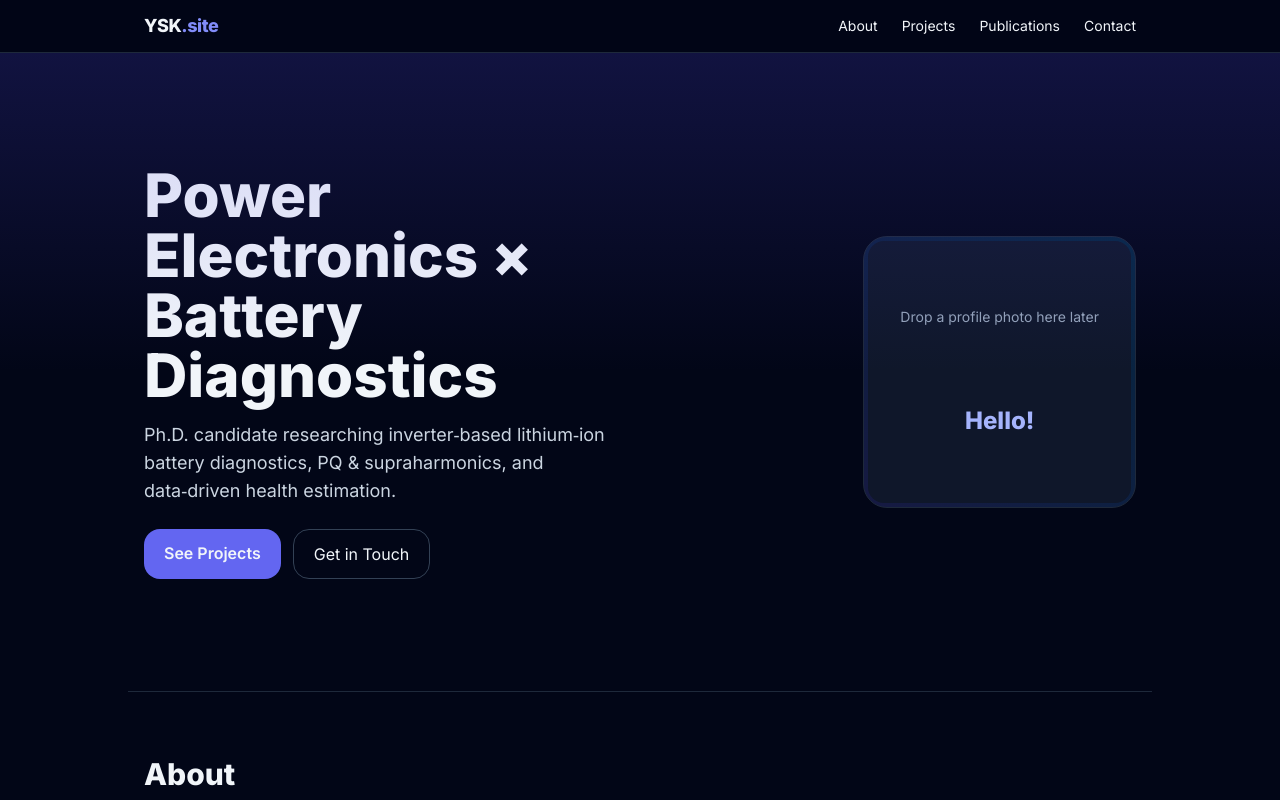
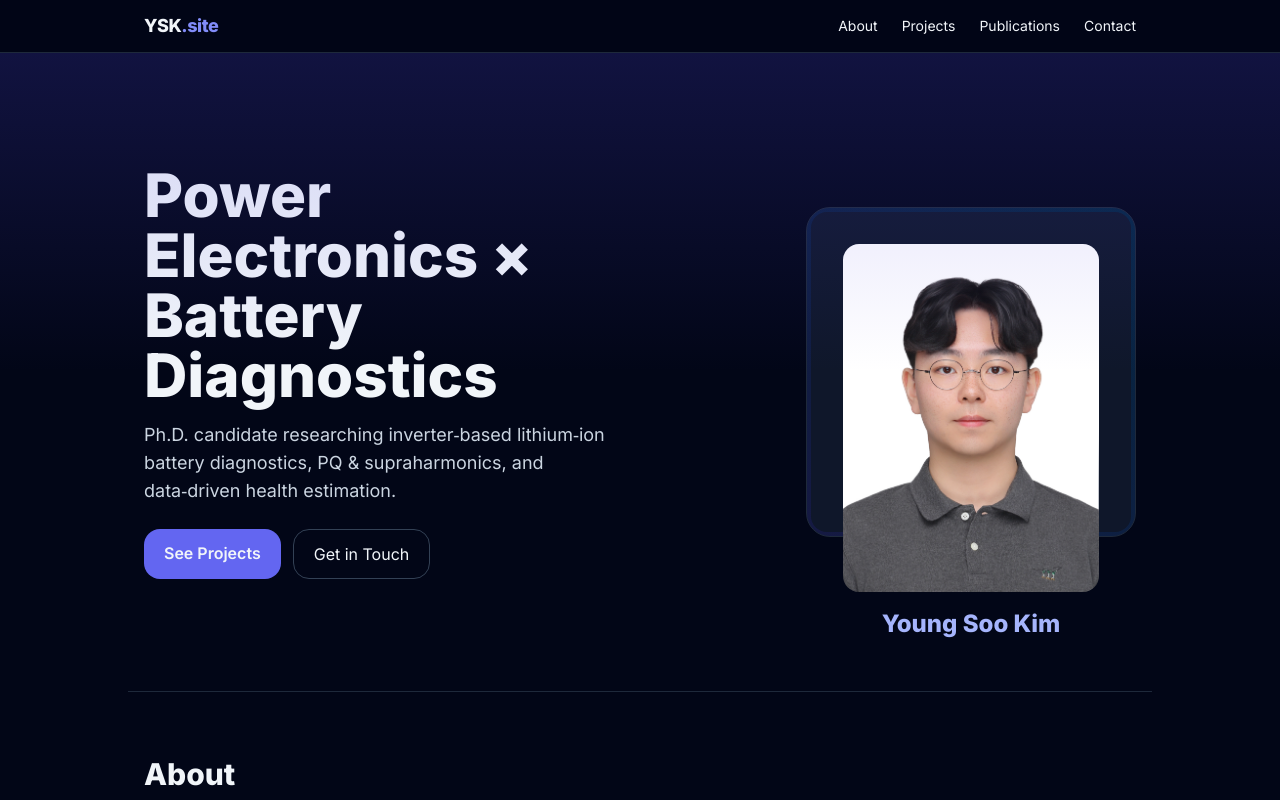
Before and after one commit to hlinak3014/hlinak3014.github.io, a plain HTML site: page index.html in a window 1280 px wide. Shown: the top 800 px of the page. Drawn offline with nearby package versions, Linux system fonts and the light colour scheme; no server answers; a script that the page names is missing.

Commit message:
Update index.html

```diff
--- a/index.html
+++ b/index.html
@@ -47,8 +47,8 @@
         <div class="md:justify-self-end">
           <div class="aspect-square rounded-3xl bg-gradient-to-tr from-indigo-500/20 to-sky-500/20 border border-slate-800 p-1">
             <div class="h-full w-full rounded-2xl bg-slate-900 grid place-items-center text-center p-8">
-              <p class="text-sm text-slate-400">Drop a profile photo here later</p>
-              <p class="text-2xl font-bold text-indigo-300 mt-2">Hello!</p>
+              <img src="img/profile/ysk_profile.jpeg" alt="Profile photo" class="rounded-2xl w-64 mx-auto mb-4" />
+              <p class="text-2xl font-bold text-indigo-300">Young Soo Kim</p>
             </div>
           </div>
         </div>
```
